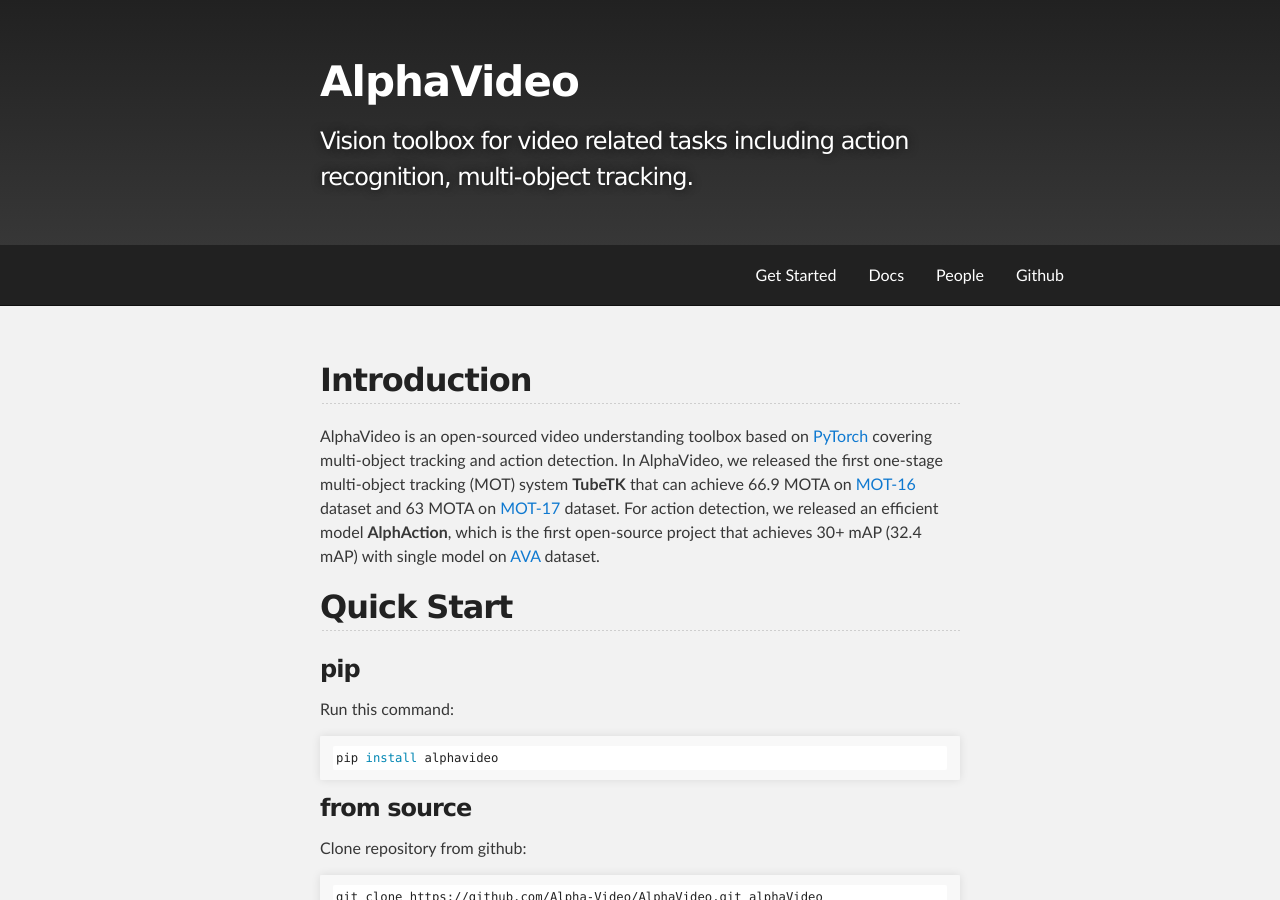
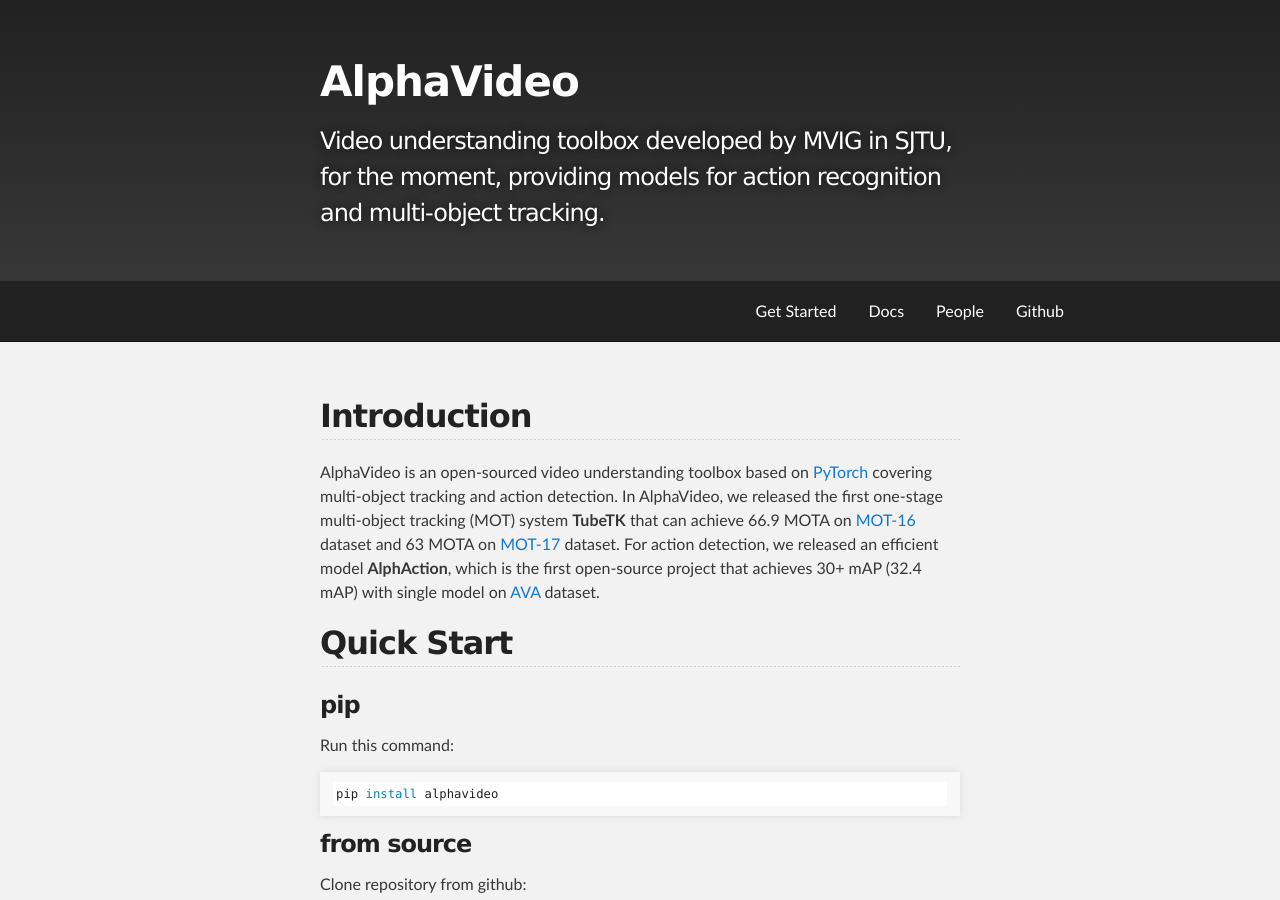
Before and after one commit to Alpha-Video/Alpha-Video.github.io, a Jekyll site: the page built from index.md, in a window 1280 px wide and 900 px high. Built offline with Jekyll 4.4.1, drawn with Linux system fonts in a browser that asks for light colours; some of the changed text lies outside the part shown.

Commit message:
fix description

```diff
--- a/_config.yml
+++ b/_config.yml
@@ -1,5 +1,5 @@
 title: AlphaVideo
-description: Vision toolbox for video related tasks including action recognition, multi-object tracking.
+description: Video understanding toolbox developed by MVIG in SJTU, for the moment, providing models for action recognition and multi-object tracking.
 show_downloads: false
 google_analytics:
 theme: jekyll-theme-slate
--- a/index.md
+++ b/index.md
@@ -39,7 +39,7 @@ pip install .
     * Output: Videos decorated by colored bounding-box; Btube lists.
     * For details usages, see our [docs](https://github.com/Alpha-Video/AlphaVideo/wiki).
 
-* #### Action recognition
+* #### Action Recognition
 
   For this task, we provide the [AlphAction](https://github.com/MVIG-SJTU/AlphAction) model as an implementation of paper ["Asynchronous Interaction Aggregation for Action Detection"](https://arxiv.org/abs/2004.07485).
   <img src="https://github.com/MVIG-SJTU/AlphAction/raw/master/gifs/demo2.gif" width = "600" align=center />
```
